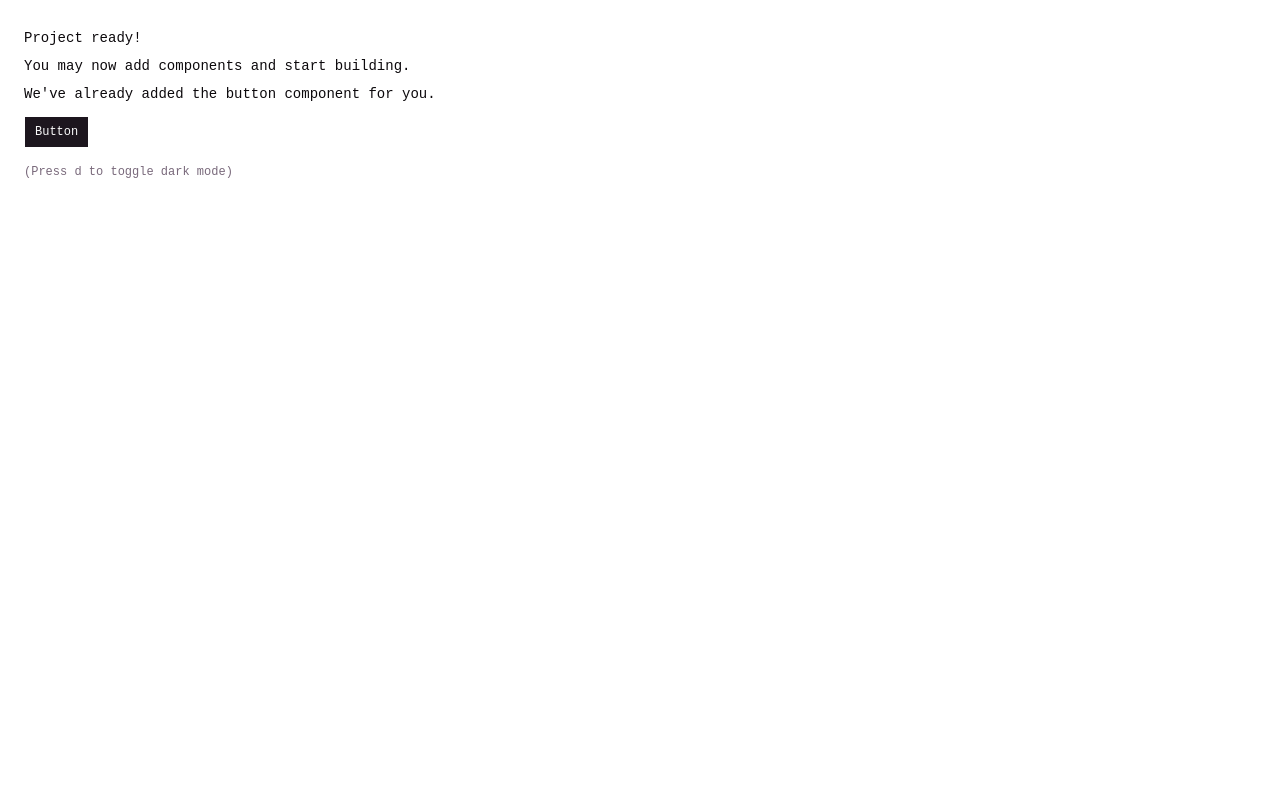
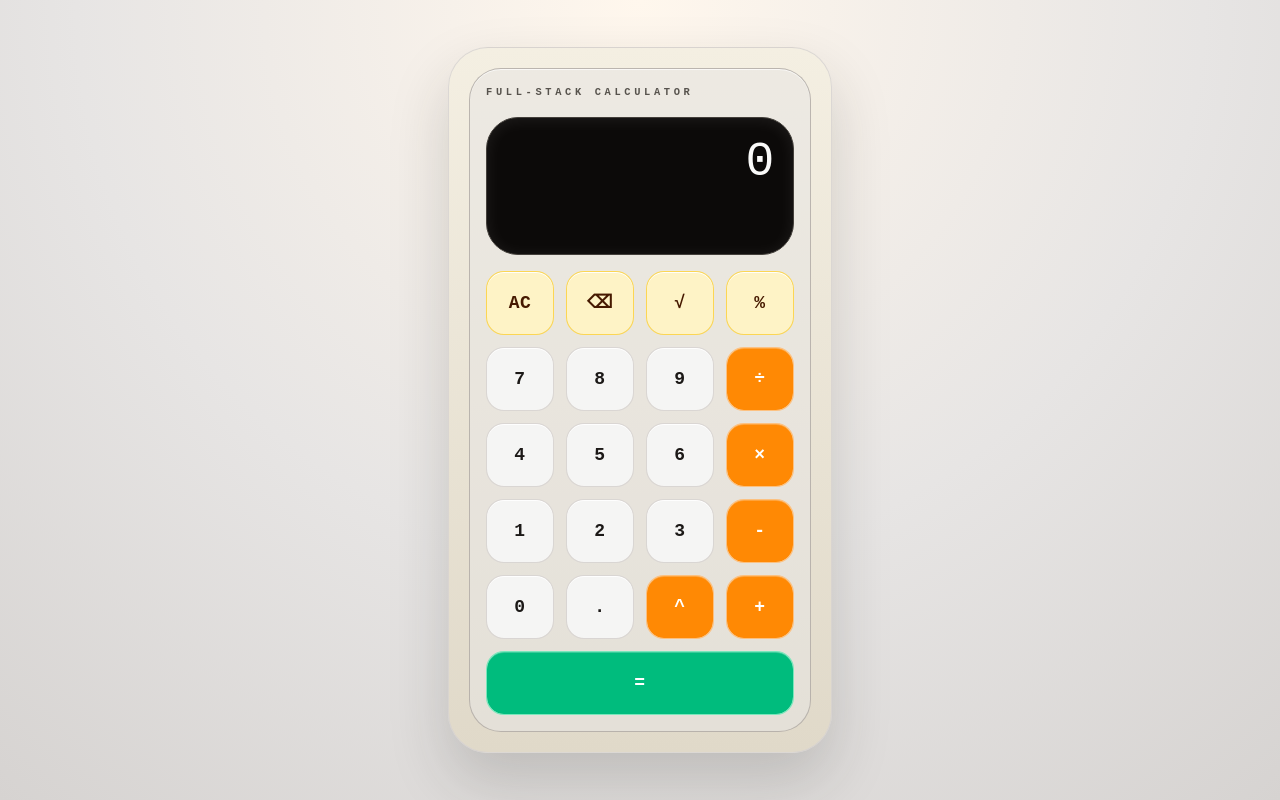
Before and after one commit to tonirilix/fullstack-calculator, a React (Vite) app in the folder frontend/: page / in a window 1280 px wide. Built offline with nearby package versions, Linux system fonts and the light colour scheme.

Commit message:
feat: add initial calculator component and replace initial layout

```diff
--- a/frontend/src/App.tsx
+++ b/frontend/src/App.tsx
@@ -1,20 +1,10 @@
-import { Button } from "@/components/ui/button"
+import { Calculator } from "./features/calculator/components/calculator"
 
 export function App() {
   return (
-    <div className="flex min-h-svh p-6">
-      <div className="flex max-w-md min-w-0 flex-col gap-4 text-sm leading-loose">
-        <div>
-          <h1 className="font-medium">Project ready!</h1>
-          <p>You may now add components and start building.</p>
-          <p>We&apos;ve already added the button component for you.</p>
-          <Button className="mt-2">Button</Button>
-        </div>
-        <div className="font-mono text-xs text-muted-foreground">
-          (Press <kbd>d</kbd> to toggle dark mode)
-        </div>
-      </div>
-    </div>
+    <main className="flex min-h-svh items-center justify-center bg-[radial-gradient(circle_at_top,rgba(255,247,237,1),rgba(231,229,228,1)_55%,rgba(214,211,209,1))] px-4 py-8 sm:px-6">
+      <Calculator />
+    </main>
   )
 }
 
--- /dev/null
+++ b/frontend/src/features/calculator/components/calculator-button.tsx
@@ -0,0 +1,47 @@
+import { Button } from "@/components/ui/button"
+import { cn } from "@/lib/utils"
+
+type CalculatorButtonProps = {
+  label: string
+  onPress: () => void
+  disabled?: boolean
+  className?: string
+  tone?: "digit" | "utility" | "operator" | "equals"
+}
+
+const toneClasses: Record<NonNullable<CalculatorButtonProps["tone"]>, string> = {
+  digit:
+    "h-16 rounded-2xl border border-stone-300/80 bg-stone-100 text-stone-900 shadow-[inset_0_1px_0_rgba(255,255,255,0.95)] hover:bg-stone-200",
+  utility:
+    "h-16 rounded-2xl border border-amber-300/80 bg-amber-100 text-amber-950 shadow-[inset_0_1px_0_rgba(255,255,255,0.95)] hover:bg-amber-200",
+  operator:
+    "h-16 rounded-2xl border border-orange-300/80 bg-orange-400 text-white shadow-[inset_0_1px_0_rgba(255,255,255,0.22)] hover:bg-orange-500",
+  equals:
+    "h-16 rounded-2xl border border-emerald-300/80 bg-emerald-500 text-white shadow-[inset_0_1px_0_rgba(255,255,255,0.22)] hover:bg-emerald-600",
+}
+
+function CalculatorButton({
+  label,
+  onPress,
+  disabled = false,
+  className,
+  tone = "digit",
+}: CalculatorButtonProps) {
+  return (
+    <Button
+      type="button"
+      variant="ghost"
+      onClick={onPress}
+      disabled={disabled}
+      className={cn(
+        "text-lg font-semibold tracking-wide disabled:opacity-50",
+        toneClasses[tone],
+        className
+      )}
+    >
+      {label}
+    </Button>
+  )
+}
+
+export { CalculatorButton }
--- /dev/null
+++ b/frontend/src/features/calculator/components/calculator-display.tsx
@@ -0,0 +1,30 @@
+type CalculatorDisplayProps = {
+  displayValue: string
+  errorMessage: string | null
+  isLoading: boolean
+}
+
+function CalculatorDisplay({
+  displayValue,
+  errorMessage,
+  isLoading,
+}: CalculatorDisplayProps) {
+  return (
+    <div className="rounded-[2rem] border border-stone-700 bg-stone-950 px-5 py-5 text-stone-50 shadow-[inset_0_2px_16px_rgba(255,255,255,0.08)]">
+      <div className="min-h-16 overflow-x-auto text-right font-mono text-4xl tracking-tight whitespace-nowrap sm:text-5xl">
+        {displayValue}
+      </div>
+      <div className="mt-3 min-h-5 text-right text-xs tracking-[0.18em] uppercase text-stone-400">
+        {errorMessage ? (
+          <span className="text-rose-300">{errorMessage}</span>
+        ) : isLoading ? (
+          "Calculating..."
+        ) : (
+          <span aria-hidden="true">&nbsp;</span>
+        )}
+      </div>
+    </div>
+  )
+}
+
+export { CalculatorDisplay }
--- /dev/null
+++ b/frontend/src/features/calculator/components/calculator-keypad.tsx
@@ -0,0 +1,132 @@
+import {
+  binaryOperationLabels,
+  unaryOperationLabels,
+} from "../constants"
+import type { BinaryOperation, UnaryOperation } from "../types"
+import { CalculatorButton } from "./calculator-button"
+
+type CalculatorKeypadProps = {
+  isLoading: boolean
+  onDigitPress: (digit: string) => void
+  onDecimalPress: () => void
+  onBinaryOperationPress: (operation: BinaryOperation) => void
+  onUnaryOperationPress: (operation: UnaryOperation) => void
+  onEqualsPress: () => void
+  onBackspacePress: () => void
+  onClearPress: () => void
+}
+
+function CalculatorKeypad({
+  isLoading,
+  onDigitPress,
+  onDecimalPress,
+  onBinaryOperationPress,
+  onUnaryOperationPress,
+  onEqualsPress,
+  onBackspacePress,
+  onClearPress,
+}: CalculatorKeypadProps) {
+  const controlsDisabled = isLoading
+
+  return (
+    <div className="grid grid-cols-4 gap-3">
+      <CalculatorButton label="AC" onPress={onClearPress} tone="utility" />
+      <CalculatorButton
+        label="⌫"
+        onPress={onBackspacePress}
+        disabled={controlsDisabled}
+        tone="utility"
+      />
+      <CalculatorButton
+        label={unaryOperationLabels.sqrt}
+        onPress={() => onUnaryOperationPress("sqrt")}
+        disabled={controlsDisabled}
+        tone="utility"
+      />
+      <CalculatorButton
+        label={unaryOperationLabels.percentage}
+        onPress={() => onUnaryOperationPress("percentage")}
+        disabled={controlsDisabled}
+        tone="utility"
+      />
+
+      {["7", "8", "9"].map((digit) => (
+        <CalculatorButton
+          key={digit}
+          label={digit}
+          onPress={() => onDigitPress(digit)}
+          disabled={controlsDisabled}
+        />
+      ))}
+      <CalculatorButton
+        label={binaryOperationLabels.divide}
+        onPress={() => onBinaryOperationPress("divide")}
+        disabled={controlsDisabled}
+        tone="operator"
+      />
+
+      {["4", "5", "6"].map((digit) => (
+        <CalculatorButton
+          key={digit}
+          label={digit}
+          onPress={() => onDigitPress(digit)}
+          disabled={controlsDisabled}
+        />
+      ))}
+      <CalculatorButton
+        label={binaryOperationLabels.multiply}
+        onPress={() => onBinaryOperationPress("multiply")}
+        disabled={controlsDisabled}
+        tone="operator"
+      />
+
+      {["1", "2", "3"].map((digit) => (
+        <CalculatorButton
+          key={digit}
+          label={digit}
+          onPress={() => onDigitPress(digit)}
+          disabled={controlsDisabled}
+        />
+      ))}
+      <CalculatorButton
+        label={binaryOperationLabels.subtract}
+        onPress={() => onBinaryOperationPress("subtract")}
+        disabled={controlsDisabled}
+        tone="operator"
+      />
+
+      <CalculatorButton
+        label="0"
+        onPress={() => onDigitPress("0")}
+        disabled={controlsDisabled}
+      />
+      <CalculatorButton
+        label="."
+        onPress={onDecimalPress}
+        disabled={controlsDisabled}
+      />
+      <CalculatorButton
+        label={binaryOperationLabels.power}
+        onPress={() => onBinaryOperationPress("power")}
+        disabled={controlsDisabled}
+        tone="operator"
+      />
+      <CalculatorButton
+        label={binaryOperationLabels.add}
+        onPress={() => onBinaryOperationPress("add")}
+        disabled={controlsDisabled}
+        tone="operator"
+      />
+
+      <CalculatorButton
+        label="="
+        onPress={onEqualsPress}
+        disabled={controlsDisabled}
+        tone="equals"
+        className="col-span-4"
+      />
+    </div>
+  )
+}
+
+export { CalculatorKeypad }
--- /dev/null
+++ b/frontend/src/features/calculator/components/calculator.tsx
@@ -0,0 +1,47 @@
+import { useCalculator } from "../use-calculator"
+import { CalculatorDisplay } from "./calculator-display"
+import { CalculatorKeypad } from "./calculator-keypad"
+
+function Calculator() {
+  const {
+    state,
+    pressDigit,
+    pressDecimal,
+    pressBinaryOperation,
+    pressUnaryOperation,
+    pressEquals,
+    pressBackspace,
+    pressClear,
+  } = useCalculator()
+
+  return (
+    <div className="mx-auto w-full max-w-sm rounded-[2.5rem] border border-stone-300/80 bg-[linear-gradient(180deg,rgba(244,239,226,1)_0%,rgba(224,217,201,1)_100%)] p-4 shadow-[0_28px_60px_rgba(41,37,36,0.18)] sm:p-5">
+      <div className="rounded-[2rem] border border-stone-400/70 bg-stone-200/55 p-3 shadow-[inset_0_1px_0_rgba(255,255,255,0.7)] sm:p-4">
+        <div className="mb-4 text-[0.65rem] font-semibold tracking-[0.35em] text-stone-600 uppercase">
+          Full-Stack Calculator
+        </div>
+
+        <CalculatorDisplay
+          displayValue={state.displayValue}
+          errorMessage={state.errorMessage}
+          isLoading={state.isLoading}
+        />
+
+        <div className="mt-4">
+          <CalculatorKeypad
+            isLoading={state.isLoading}
+            onDigitPress={pressDigit}
+            onDecimalPress={pressDecimal}
+            onBinaryOperationPress={pressBinaryOperation}
+            onUnaryOperationPress={pressUnaryOperation}
+            onEqualsPress={pressEquals}
+            onBackspacePress={pressBackspace}
+            onClearPress={pressClear}
+          />
+        </div>
+      </div>
+    </div>
+  )
+}
+
+export { Calculator }
```
